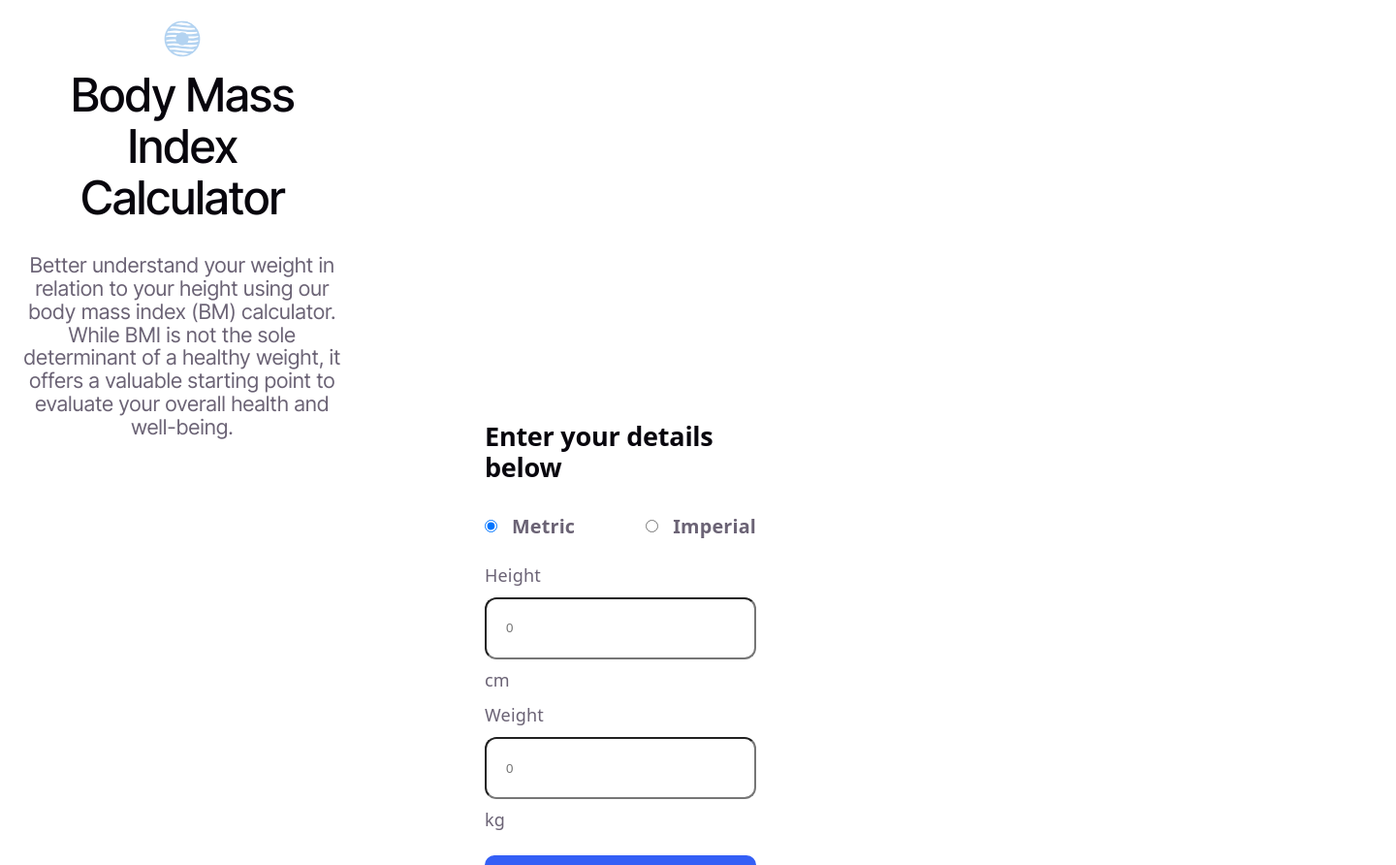
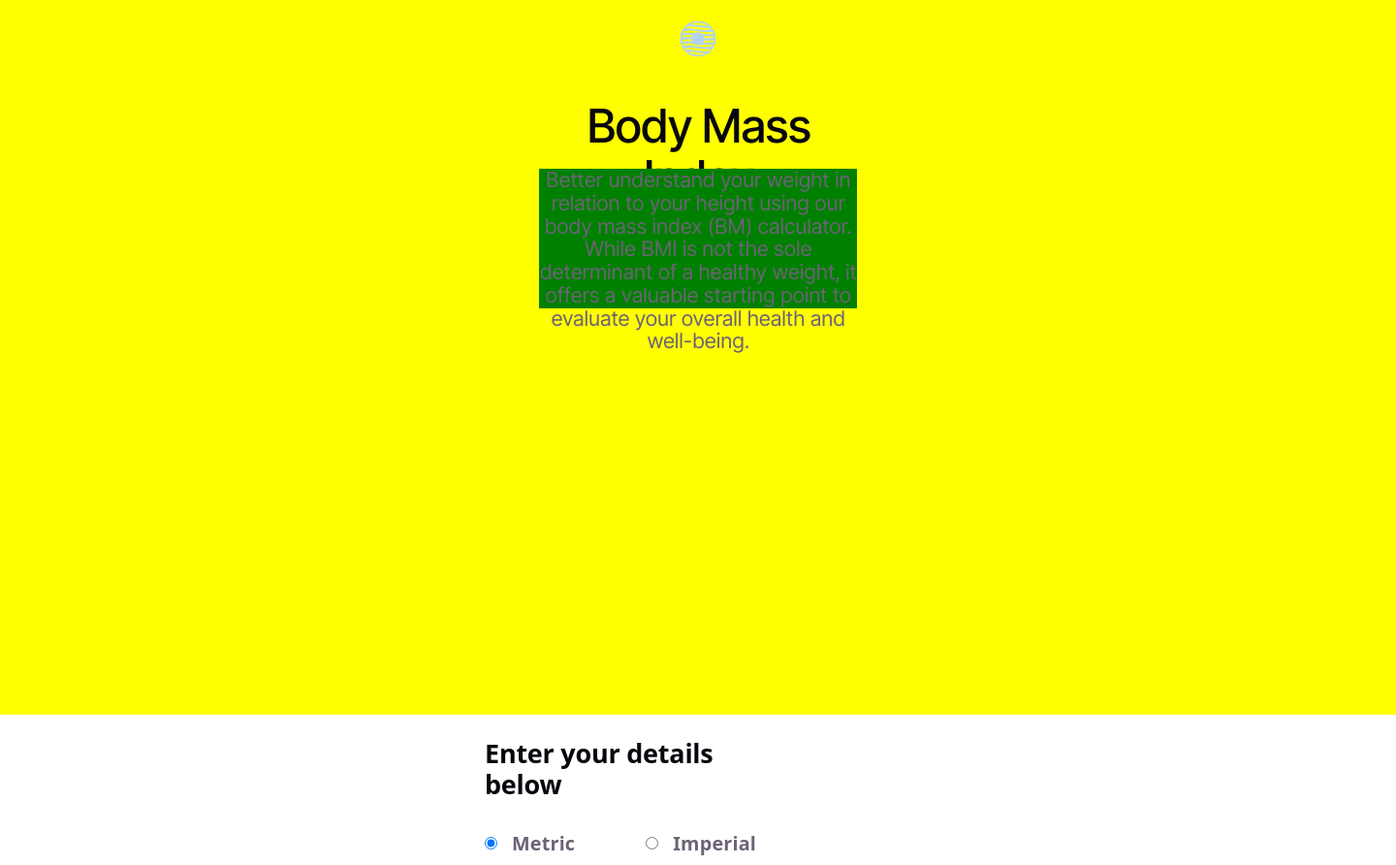
Before and after one commit to rafaelmirandaa/bmi-calculator, a website built with Vite: page bmi-calculator/index.html in a window 1280 px wide. Shown: the top 892 px of the page at 97% size, 1440 px wide, since content can reach past the window. Built offline with nearby package versions, Linux system fonts and the light colour scheme.

Commit message:
seguimos

```diff
--- a/bmi-calculator/index.html
+++ b/bmi-calculator/index.html
@@ -15,11 +15,12 @@
             </div>
             <div class="text_container">
               <div class="text_container_title">
-                <h1 class="title">
-                  <span>Body Mass</span>
-                  <span>Index</span><br>
-                  <span>Calculator</span>
-                </h1>
+                <div class="container_title">
+                  <h1 class="title">
+                    <span>Body Mass</span>
+                    <span>Index</span><br class="tablet-break"> <span>Calculator</span>
+                  </h1>
+                </div>
                 <div class="description">
                   <p>Better understand your weight in relation to your height using our body mass index (BM) calculator. While BMI is not the sole determinant of a healthy weight, it offers a valuable starting point to evaluate your overall health and well-being.</p>
                 </div>
--- /dev/null
+++ b/bmi-calculator/src/scss/_responsive.scss
@@ -0,0 +1,39 @@
+@media (min-width: 768px) {
+.container {
+    width:686px;
+    height:935px;
+
+    .text_container_title{
+        width: 100%;
+        height: 502px;
+        display: flex;
+        flex-direction: column;
+
+        .container_title{
+            width: 100%;
+            height: 102px;
+
+            .tablet-break {
+                display: none;
+            }
+        }
+        .description{
+            width:100%;
+            height: 102px;
+            background-color: green;
+        }
+    }
+
+}
+
+}
+
+
+// DESKTOP
+@media (min-width: 1024px) {
+    .container{
+        width: 1440px;
+        height: 737px;
+        background-color: yellow;
+    }
+  }
--- a/bmi-calculator/src/scss/header/_header.scss
+++ b/bmi-calculator/src/scss/header/_header.scss
@@ -31,6 +31,9 @@
                 letter-spacing: -0.05em;
                 text-align: center;
             }
+            .tablet-break {
+                display: block;
+            }
             .description{
                 width: 328px;
                 height: 144px;
--- a/bmi-calculator/src/style.scss
+++ b/bmi-calculator/src/style.scss
@@ -4,3 +4,4 @@
 @use "./scss/header/bmi_result.scss";
 @use "./scss/header/tip";
 @use "./scss/header/limitations";
+@use "./scss/responsive";
```
